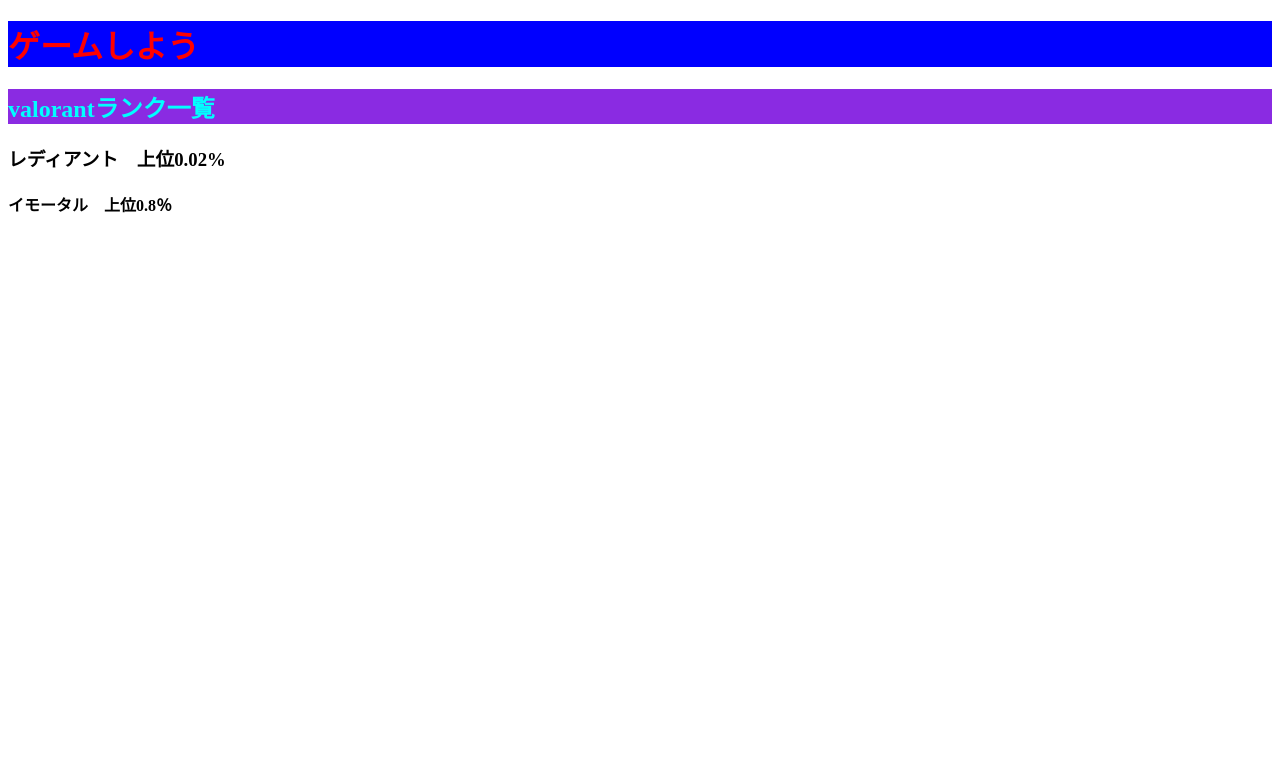
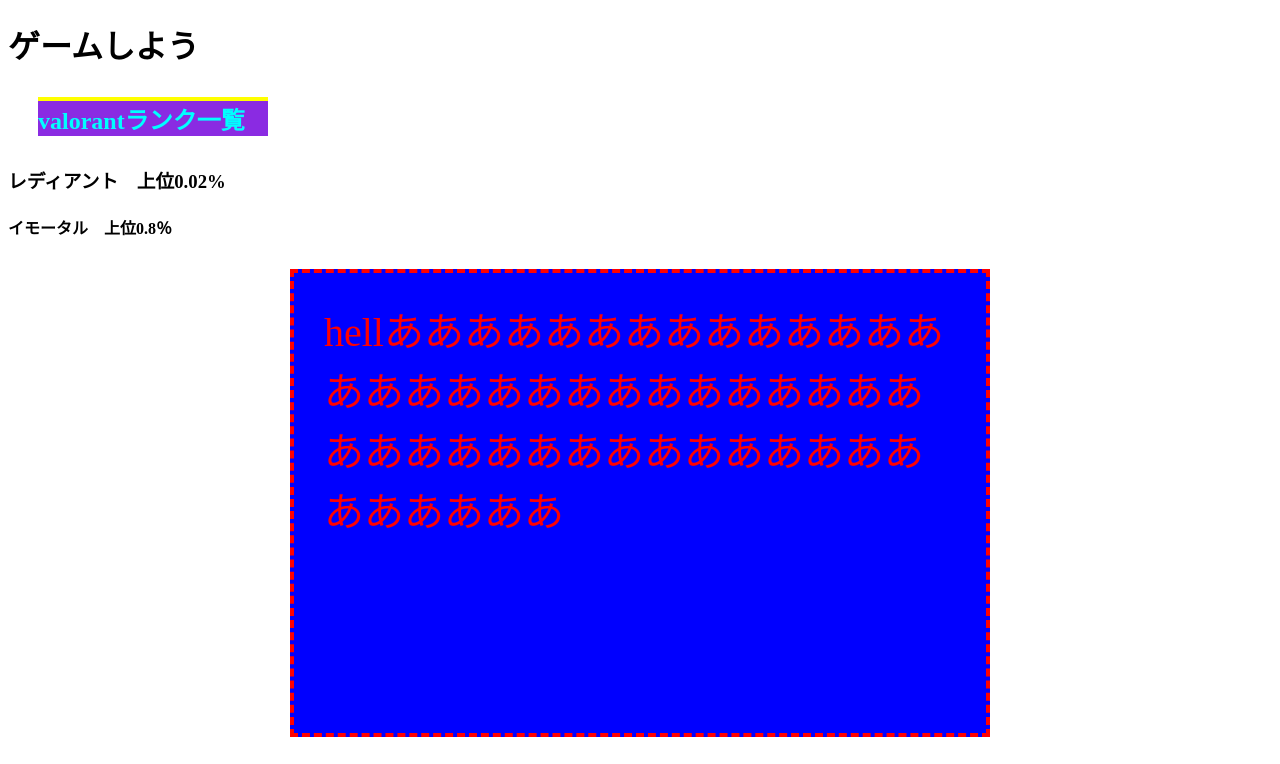
Before and after one commit to Yasushi026/Web-, a plain HTML site: page index.html in a window 1280 px wide. Shown: the top 764 px of the page. Drawn offline with Linux system fonts and the light colour scheme.

Commit message:
Add files via upload

```diff
--- a/index.html
+++ b/index.html
@@ -5,19 +5,34 @@
     <meta name="viewport" content="width=device-width, initial-scale=1.0">
     <title>Practice</title>
     <style>
-        h1 {
+        p {
             color:red;
             background-color: blue;
+            width: 50%;
+            height: 400px;
+            font-size: 40px;
+            line-height: 60px;
+            border: 4px dashed red;
+            margin: 30px auto;
+            padding: 30px;
+        }
+        h2 {
+            color:cyan;
+            background-color: blueviolet;
+            width: 230px;
+            border-top: 4px solid yellow;
+            margin: 30px;
         }
     </style>
 </head>
-<body><h1>ゲームしよう</h1>
+<body>
+    <h1>ゲームしよう</h1>
+    <h2>valorantランク一覧</h2>
+    <h3>レディアント　上位0.02%</h3>
+    <h4>イモータル　上位0.8％</h4>
+    <p>hellああああああああああああああああああああああああああああああああああああああああああああああああああ</p>
+    <p>hellああああああああああああああああああああああああああああああああああああああああああああああああああ</p>
+    <p>hellああああああああああああああああああああああああああああああああああああああああああああああああああ</p>
 
-</body><h2>valorantランク一覧</h2>
-<style>
-    h2{color:cyan;background-color: blueviolet;}
-</style>
-<body><h3>レディアント　上位0.02%
-</h3></body>
-<h4>イモータル　上位0.8％</h4>
+</body>
 </html>
```
